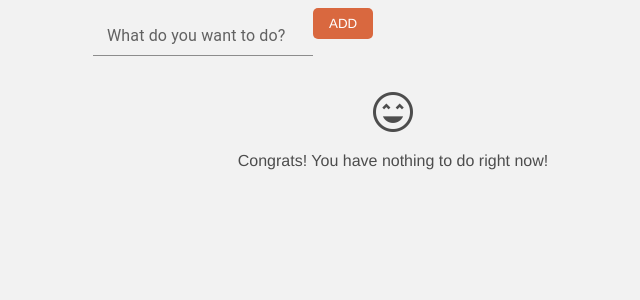
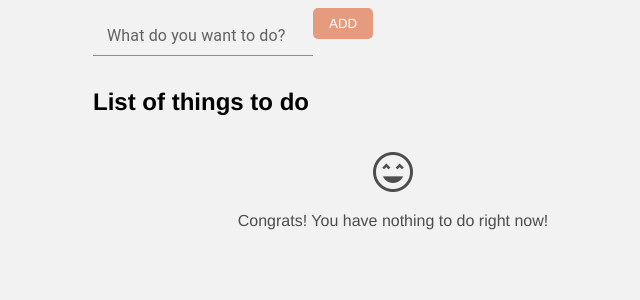
Before and after one commit to shyamtawli/todo-react, a React (Create React App) app: page / in a window 1280 px wide. Shown: the top 300 px of the page, without its empty margins (247-887 px from the left). Built offline with nearby package versions, Linux system fonts and the light colour scheme.

Commit message:
feat: title for list of things to do.

```diff
--- a/src/App.css
+++ b/src/App.css
@@ -50,16 +50,22 @@ body {
 .button-orange {
   background: var(--color-orange);
   color: white;
+  transition: background 200ms;
 }
 
-.button-orange-light {
+.button-orange:disabled {
   background: var(--color-orange-light);
-  color: white;
+  cursor: not-allowed;
+}
+
+.todos-list-title {
+  font-size: 1.5rem;
+  margin: 2rem 0 0.5rem 0;
 }
 
 .todos-status {
   font-weight: bold;
-  margin: 2rem 0;
+  margin: 0;
 }
 
 .todos-container {
--- a/src/App.js
+++ b/src/App.js
@@ -39,8 +39,10 @@ function App() {
           >Add</button>
         </form>
 
+        <h1 className="todos-list-title">List of things to do</h1>
+
         <div className="todos-status">
-          {todos.length > 0 && <p>You have {todos.length} thing(s) to do.</p>}
+          {todos.length > 0 && <p>You have {todos.length} task(s).</p>}
         </div>
 
         <div className="todos-container">
--- a/src/Todo.js
+++ b/src/Todo.js
@@ -5,7 +5,7 @@ function Todo(props) {
     <div className="todo">
       <h4 className="todo-title">{props.text}</h4>
       <button
-          className="button button-orange-light"
+          className="button button-orange"
           onClick={() => {props.onSelect(props.id)}}
           title="Removes this to do from the list."
       >Delete</button>
```
